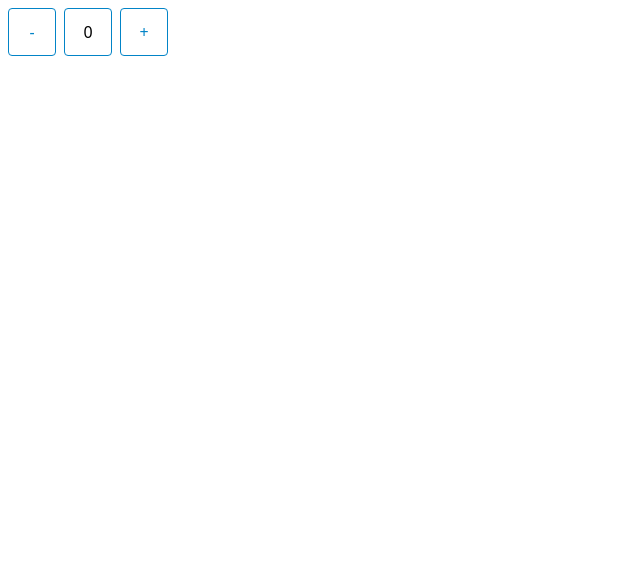
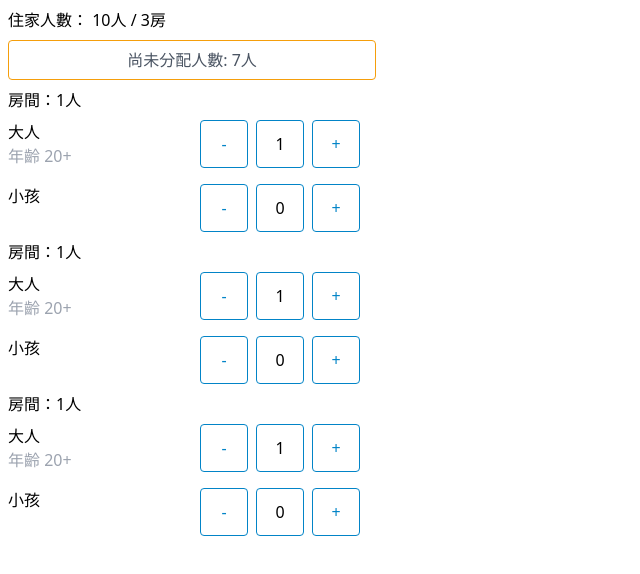
Before and after one commit to erinsung/AfricaGo, a React app: page / in a window 1280 px wide. Shown: the top 574 px of the page, without its empty margins (0-640 px from the left). Built offline with nearby package versions, Linux system fonts and the light colour scheme.

Commit message:
feat: implement RoomAllocation component

```diff
--- a/src/App.js
+++ b/src/App.js
@@ -5,7 +5,11 @@ class App extends Component {
   render() {
     return (
       <div className='App'>
-        <RoomAllocation />
+        <RoomAllocation
+          guest={10}
+          room={3}
+          onChange={result => console.log(result)}
+        />
       </div>
     );
   }
--- a/src/components/Box/index.js
+++ b/src/components/Box/index.js
@@ -5,7 +5,7 @@ import PropTypes from 'prop-types';
 const Box = forwardRef(function Box({ className, children, ...props }, ref) {
   return (
     <div
-      className={`flex h-12 w-12 items-center justify-center rounded border text-base ${className}`}
+      className={`flex items-center justify-center rounded border text-base ${className}`}
       {...props}
       ref={ref}
     >
--- a/src/components/CustomInputNumber/index.js
+++ b/src/components/CustomInputNumber/index.js
@@ -107,11 +107,13 @@ const CustomInputNumber = ({
     <div className='flex gap-2 p-2'>
       {disabled ? (
         <>
-          <Box className='select-none border-gray-600 text-4xl text-gray-600'>
+          <Box className='h-12 w-12 select-none border-gray-600 text-4xl text-gray-600 '>
             -
           </Box>
-          <Box className='relative border-gray-600 outline-none'>{value}</Box>
-          <Box className='select-none border-gray-600 text-4xl text-gray-600'>
+          <Box className='relative h-12 w-12 border-gray-600 outline-none '>
+            {value}
+          </Box>
+          <Box className='h-12 w-12 select-none border-gray-600 text-4xl text-gray-600 '>
             +
           </Box>
         </>
@@ -120,7 +122,7 @@ const CustomInputNumber = ({
           <Box
             onMouseDown={preventDefault} // to avoid focus this element
             onClick={handleMinus}
-            className='cursor-pointer select-none border-sky-600  text-4xl  text-sky-600'
+            className='h-12 w-12 cursor-pointer select-none  border-sky-600  text-4xl  text-sky-600'
           >
             -
           </Box>
@@ -128,7 +130,7 @@ const CustomInputNumber = ({
             ref={numberBoxRef}
             onBlur={handleBlur}
             onKeyDown={handleKeyDown}
-            className='relative border-sky-600 outline-none focus:border-2	'
+            className='relative h-12 w-12 border-sky-600  outline-none focus:border-2	'
             tabIndex={0}
           >
             {value}
@@ -136,7 +138,7 @@ const CustomInputNumber = ({
           <Box
             onMouseDown={preventDefault}
             onClick={handlePlus}
-            className='cursor-pointer select-none border-sky-600 text-5xl text-sky-600	'
+            className='h-12 w-12 cursor-pointer select-none  border-sky-600 text-5xl text-sky-600	'
           >
             +
           </Box>
--- /dev/null
+++ b/src/containers/RoomAllocation/RoomDescription.js
@@ -0,0 +1,17 @@
+import React from 'react';
+
+import PropTypes from 'prop-types';
+
+const RoomDescription = ({ title = 'title', subtitle = '' }) => (
+  <div className='my-2 flex flex-col'>
+    <span>{title} </span>
+    <span className='text-gray-400'>{subtitle}</span>
+  </div>
+);
+
+RoomDescription.propTypes = {
+  title: PropTypes.string.isRequired,
+  subtitle: PropTypes.string,
+};
+
+export default RoomDescription;
--- a/src/containers/RoomAllocation/index.js
+++ b/src/containers/RoomAllocation/index.js
@@ -1,32 +1,123 @@
-import React, { useState } from 'react';
+import React, { useCallback, useState } from 'react';
 
+import PropTypes from 'prop-types';
+
+import Box from '../../components/Box';
 import CustomInputNumber from '../../components/CustomInputNumber';
+import { NumberValidator } from '../../utils/validator';
+import RoomDescription from './RoomDescription';
 
-const RoomAllocation = () => {
-  const [value, setValue] = useState(0);
+const MIN_ROOM_ADULTS = 1;
+const MIN_ROOM_CHILDREN = 0;
+const MAX_ROOM_GUESTS = 4;
+const STEP = 1;
 
-  const handleChange = event => {
-    console.log(event.target);
-    setValue(event.target.value);
-  };
+const calcTotalAllowGuests = (source, guest) => {
+  return source.reduce((accumulator, { adult, child }) => {
+    return accumulator - adult - child;
+  }, guest);
+};
 
-  const handleBlur = event => {
-    console.log(event.target);
-    console.log(event.target.value);
+const checkRoomAllowGuests = NumberValidator({
+  min: MIN_ROOM_ADULTS + MIN_ROOM_CHILDREN,
+  max: MAX_ROOM_GUESTS,
+});
+
+const RoomAllocation = ({ guest, room, onChange = () => {} }) => {
+  const [result, setResult] = useState(
+    [...new Array(room)].map(() => ({
+      adult: MIN_ROOM_ADULTS,
+      child: MIN_ROOM_CHILDREN,
+    }))
+  );
+
+  const [allowGuests, setAllowGuests] = useState(
+    calcTotalAllowGuests(result, guest)
+  );
+
+  const isDisabled = guest === room;
+
+  const checkTotalAllowGuests = useCallback(
+    newValue => {
+      return NumberValidator({ min: 0, max: guest - room })(newValue);
+    },
+    [room, guest]
+  );
+
+  const handleChange = currentIndex => event => {
+    const newResult = result.map((roomResult, index) => {
+      if (index !== currentIndex) {
+        return roomResult;
+      }
+
+      const newRoomResult = {
+        ...roomResult,
+        [event.target.name]: event.target.value,
+      };
+
+      const { adult, child } = newRoomResult;
+      return checkRoomAllowGuests(adult + child) ? newRoomResult : roomResult;
+    });
+
+    const newTotalAllowGuests = calcTotalAllowGuests(newResult, guest);
+    if (!checkTotalAllowGuests(newTotalAllowGuests)) {
+      return;
+    }
+
+    setResult(newResult);
+    setAllowGuests(newTotalAllowGuests);
+    onChange(newResult);
   };
 
   return (
-    <>
-      <CustomInputNumber
-        min={0}
-        max={4}
-        name='CustomInputNumber'
-        value={value}
-        onChange={handleChange}
-        onBlur={handleBlur}
-      />
-    </>
+    <div className='w-96 p-2'>
+      <h5>
+        住家人數： {guest}人 / {room}房
+      </h5>
+      <Box
+        className={`my-2 h-10 text-gray-600  ${
+          isDisabled ? 'border-gray-600' : 'border-amber-500'
+        } `}
+      >
+        尚未分配人數: {allowGuests}人
+      </Box>
+      {result.map(({ adult, child }, index) => (
+        <div key={`Room${index}`}>
+          房間：{adult + child}人
+          <div className='grid grid-cols-2'>
+            <RoomDescription title='大人' subtitle='年齡 20+' />
+            <CustomInputNumber
+              min={MIN_ROOM_ADULTS}
+              max={MAX_ROOM_GUESTS}
+              step={STEP}
+              name='adult'
+              value={adult}
+              disabled={isDisabled}
+              onChange={handleChange(index)}
+            />
+          </div>
+          <div className='grid grid-cols-2'>
+            <RoomDescription title='小孩' />
+            <CustomInputNumber
+              min={MIN_ROOM_CHILDREN}
+              max={MAX_ROOM_GUESTS}
+              step={STEP}
+              name='child'
+              value={child}
+              disabled={isDisabled}
+              onChange={handleChange(index)}
+            />
+          </div>
+        </div>
+      ))}
+    </div>
   );
 };
 
+RoomAllocation.propTypes = {
+  guest: PropTypes.number.isRequired,
+  room: PropTypes.number.isRequired,
+  onChange: PropTypes.func,
+};
+
 export default RoomAllocation;
```
